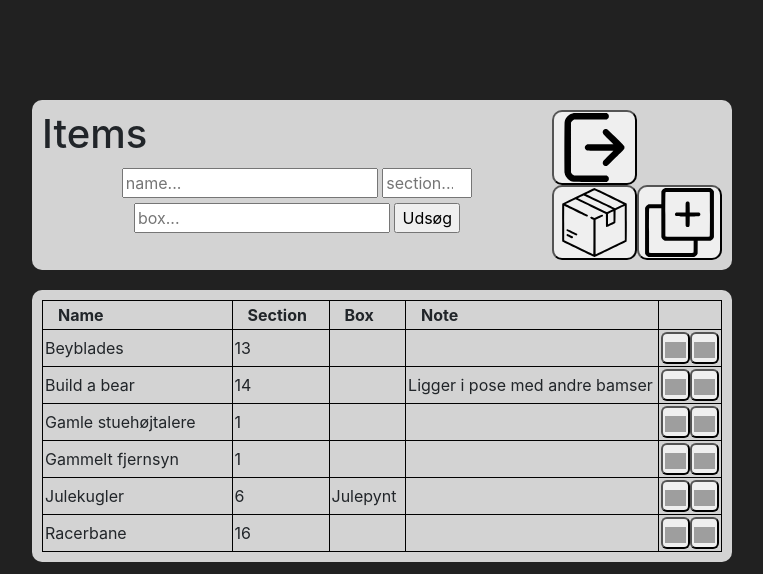
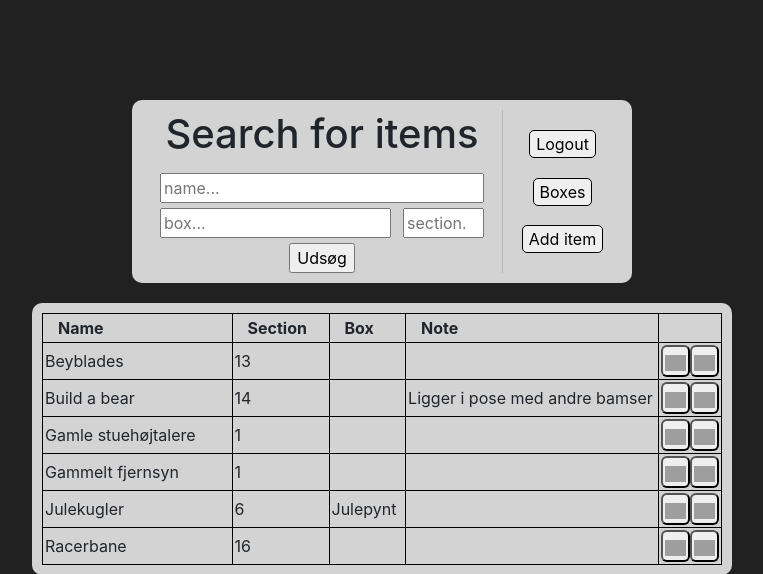
Before and after one commit to RasmusAChr/LOFTSORT, a PHP site: page / in a window 1280 px wide. Shown: the top 574 px of the page, without its empty margins (258-1021 px from the left). Run offline with PHP 8.4, Linux system fonts and the light colour scheme; a user stored in the database is signed in; data comes from the database, SQL or seed files in the repository; some libraries are stand-ins or nearby versions; grey boxes are pictures that could not be loaded.

Commit message:
Done with upper part on desktop view

```diff
--- a/index.php
+++ b/index.php
@@ -5,35 +5,46 @@ include_once 'header.php';
 <div id="upper" class="container">
     <div class="row" style="margin:0;padding:0;">
         <div class="col-md-9" style="padding:0;">
-            <h1 id="title">Items</h1>
+            <h1 style="text-align:center;" id="title">Search for items</h1>
 
             <form id="searchItemForm" action="includes/searchitems.inc.php" method="post">
-                <input id="name" type="text" name="name" placeholder="name...">
-                <input id="section" type="number" name="section" placeholder="section...">
-                <input id="box" type="text" name="box" placeholder="box...">
-                <input type='submit' id="submit" name='submit' value='Udsøg'>
+                <input id="name" type="text" name="name" placeholder="name..."><br>
+                <div class="row">
+                    <div class="col-md-9"  style="padding:0; text-align:left;">
+                        <input id="box" type="text" name="box" placeholder="box...">
+                    </div>
+                    <div class="col-md-3" style="padding:0;">
+                        <input id="section" type="number" name="section" placeholder="section...">
+                    </div>
+                </div>
+
+                <input id="submit" type='submit' name='submit' value='Udsøg'>
             </form>
 
         </div>
+
+
+        <!--
+            <img src='icons/logout.svg'>
+            <img src="icons/box.svg">
+            <img src="icons/addItem.svg">
+    -->
+
         <div id="upperButtons" class="col-md-3">
-            <div class="row">
+            <div class="buttonContainer">
                 <?php
                 if (isset($_SESSION['username'])) {
-                    echo "<a id='btnMenu' href='includes/logout.inc.php'><button><img src='icons/logout.svg'></button></a>";
+                    echo "<a id='btnMenu' href='includes/logout.inc.php'><button>Logout</button></a>";
                 }
                 ?>
-                <a id="btnMenu"></a>
-                <a id="btnMenu" href="boxes.php"><button><img src="icons/box.svg"></button></a>
-                <a id="btnMenu" href="additem.php"><button><img src="icons/addItem.svg"></button></a>
+                <a id="btnMenu" href="boxes.php"><button>Boxes</button></a>
+                <a id="btnMenu" href="additem.php"><button>Add item</button></a>
             </div>
 
         </div>
     </div>
+</div>
 
-
-
-
-</div>
 <div class="main" class="col-md-12">
 
     <script src="https://www.kryogenix.org/code/browser/sorttable/sorttable.js"></script>
--- a/styles/style.css
+++ b/styles/style.css
@@ -17,6 +17,7 @@ body {
 }
 
 #upper {
+    width: 500px;
     background-color: lightgrey;
     margin-bottom: 20px;
     padding: 10px;
@@ -24,12 +25,22 @@ body {
 }
 
 #upperButtons {
-    text-align: right;
+    text-align: center;
+    padding: 20px 0 20px 0;
+    border-left: 1px solid rgb(181, 181, 181); /* Adds divider *DONT CHANGE* */
 }
 
 #upperButtons button {
-    width: auto;
-    border-radius: 10px;
+    border-radius: 5px;
+    border: 1px solid black;
+}
+
+.buttonContainer {
+    display: flex;
+    flex-direction: column;
+    align-items: center;
+    justify-content: space-between;
+    height: 100%; /* Set a fixed height or adjust as needed */
 }
 
 #searchItemForm {
@@ -37,12 +48,26 @@ body {
     text-align: center;
 }
 
-#searchItemForm #section {
-    width: 90px;
+#searchItemForm input {
+    margin-top: 5px;
 }
 
-#searchItemForm #submit {
-    margin-top: 5px;
+#searchItemForm #name {
+    width: 90%;
+}
+
+#searchItemForm div.row {
+    width: 100%;
+    padding: 0 5% 0 5%;
+    margin: 0 !important;
+}
+
+#searchItemForm #box {
+    width: 95%;
+}
+
+#searchItemForm #section {
+    width: 100%;
 }
 
 .main {
@@ -65,14 +90,6 @@ td {
 
 button {
     border: 1;
-}
-
-#btnMenu {
-    width: 50%;
-}
-
-#btnMenu button {
-    width: 100%;
 }
 
 #btnMenu img {
```
